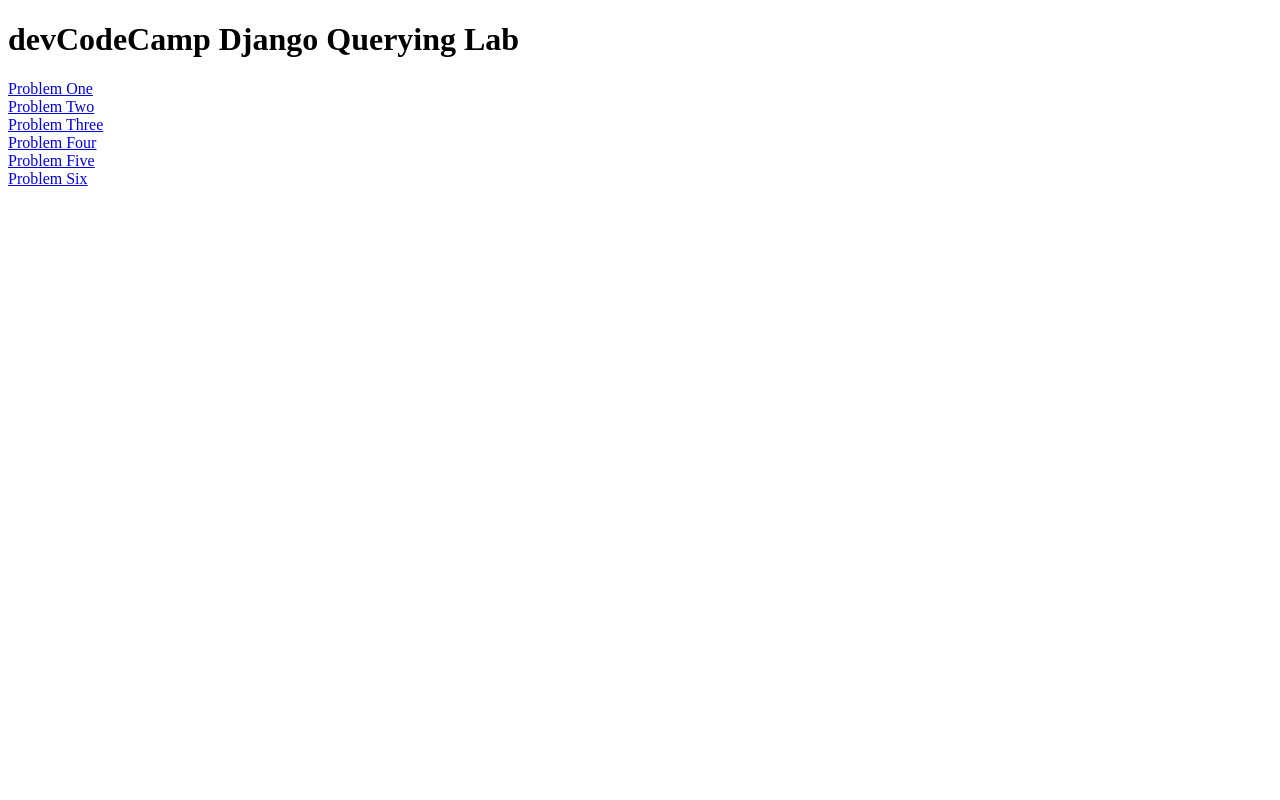
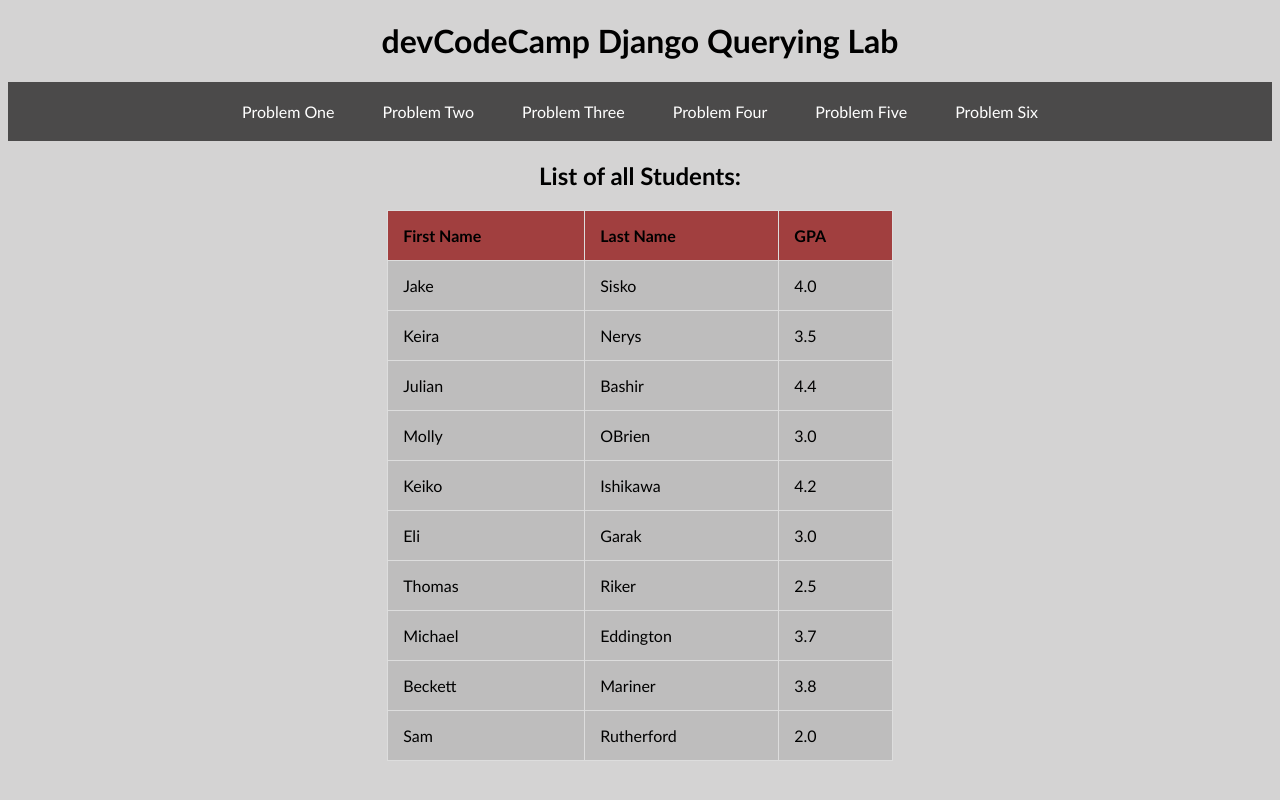
Before and after one commit to brettjohnson22/querying-lab, a Django app: page /lab/ in a window 1280 px wide. Run offline with Django 4.2, Linux system fonts and the light colour scheme; data comes from the database, SQL or seed files in the repository.

Commit message:
Added main index and styling

```diff
--- /dev/null
+++ b/querying_lab/school_db/static/styles.css
@@ -0,0 +1,63 @@
+body {
+    font-family: 'Trebuchet MS', sans-serif;
+    background-color: #d4d3d3;
+}
+
+table, td, th {
+    border: 1px solid #ddd;
+    text-align: left;
+}
+
+table {
+    border-collapse: collapse;
+    width: 40%;
+}
+
+th {
+    background-color: #a13f3f;
+}
+
+td {
+    background-color: #bebdbd;
+}
+
+th, td {
+    padding: 15px;
+}
+
+ul {
+    list-style-type: none;
+    margin: 0;
+    padding: 0;
+    overflow: hidden;
+    background-color: rgb(75, 74, 74);
+    display: flex;
+    justify-content: center;
+    flex-wrap: wrap;
+}
+
+li {
+    float: left;
+}
+
+li a {
+    display: block;
+    color: white;
+    text-align: center;
+    padding: 20px 24px;
+    text-decoration: none;
+}
+
+li a:hover {
+    background-color: #aa0404;
+}
+
+.center-text {
+    text-align: center;
+    justify-content: center;
+}
+
+.center-table {
+    margin-left: auto;
+    margin-right: auto;
+}
--- a/querying_lab/school_db/templates/school/five.html
+++ b/querying_lab/school_db/templates/school/five.html
@@ -7,6 +7,6 @@
     <title>Problem Five</title>
 </head>
 <body>
-    <h1>Programming Students with As</h1>
+    <h1>Programming Students With A</h1>
 </body>
 </html>
--- a/querying_lab/school_db/templates/school/index.html
+++ b/querying_lab/school_db/templates/school/index.html
@@ -5,15 +5,38 @@
     <meta http-equiv="X-UA-Compatible" content="IE=edge">
     <meta name="viewport" content="width=device-width, initial-scale=1.0">
     <title>devCodeCamp Django Querying Lab</title>
+    {% load static %}
+    <link rel="stylesheet" type="text/css" href="{% static 'styles.css' %}">
 </head>
 <body>
-    <h1>devCodeCamp Django Querying Lab</h2>
-    <a href="{% url 'lab:one' %}">Problem One</a><br />
-    <a href="{% url 'lab:two' %}">Problem Two</a><br />
-    <a href="{% url 'lab:three' %}">Problem Three</a><br />
-    <a href="{% url 'lab:four' %}">Problem Four</a><br />
-    <a href="{% url 'lab:five' %}">Problem Five</a><br />
-    <a href="{% url 'lab:six' %}">Problem Six</a><br />
+    <h1 class="center-text">devCodeCamp Django Querying Lab</h2>
+    <nav>
+        <ul>
+            <li><a href="{% url 'lab:one' %}">Problem One</a></li>
+            <li><a href="{% url 'lab:two' %}">Problem Two</a></li>
+            <li><a href="{% url 'lab:three' %}">Problem Three</a></li>
+            <li><a href="{% url 'lab:four' %}">Problem Four</a></li>
+            <li><a href="{% url 'lab:five' %}">Problem Five</a></li>
+            <li><a href="{% url 'lab:six' %}">Problem Six</a></li>
+        </ul>
+    </nav>
+    <div class="center-text">
+        <h2>List of all Students:</h2>
+        <table class="center-table">
+            <thead>
+                <tr>
+                    <th>First Name</th><th>Last Name</th><th>GPA</th>
+                </tr>
+            </thead>
+            <tbody>
+                {% for student in students %}
+                <tr>
+                    <td>{{student.first_name}}</td><td>{{student.last_name}}</td><td>{{student.gpa}}</td>
+                </tr>
+                {% endfor %}
+            </tbody>
+        </table>
+    </div>
 
 </body>
 </html>
--- a/querying_lab/school_db/views.py
+++ b/querying_lab/school_db/views.py
@@ -4,12 +4,22 @@
 
 
 def index(request):
-    return render(request, 'school/index.html')
+    students = Student.objects.all()
+
+    # The following line creates a list that allows you to examine the data
+    # from the Queryset in an easier to visualize way
+    # It can be examined with a breakpoint, but it is only a debugging tool
+    # It is not required
+    data_visualization = [item for item in students]
+
+    context = {
+        'students': students
+    }
+    return render(request, 'school/index.html', context)
 
 def problem_one(request):
     # Find all students who have a GPA greater than 3.0.
     # Order the data by highest GPAs first.
-
     context = {
         'students': None
     }
```
